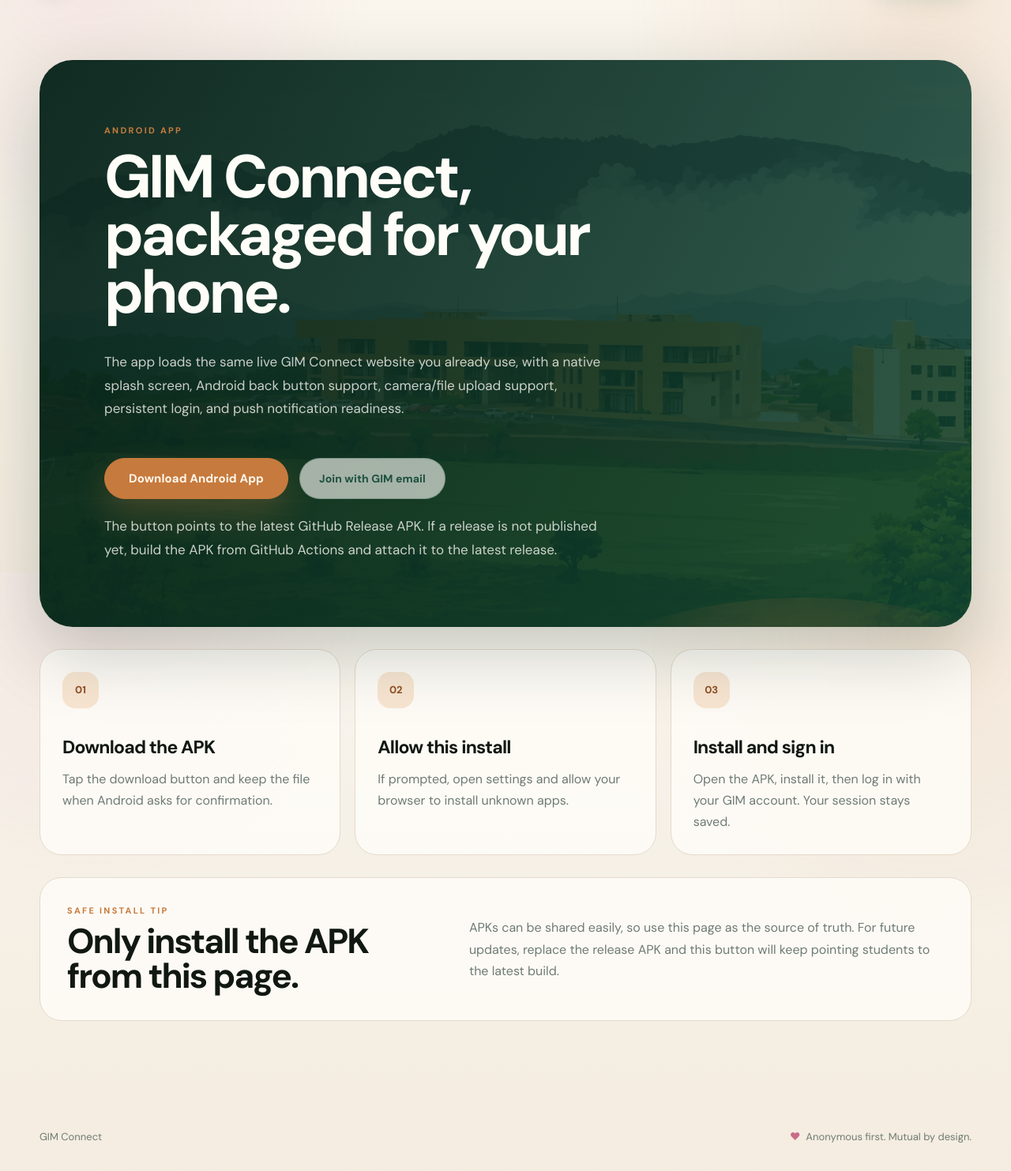
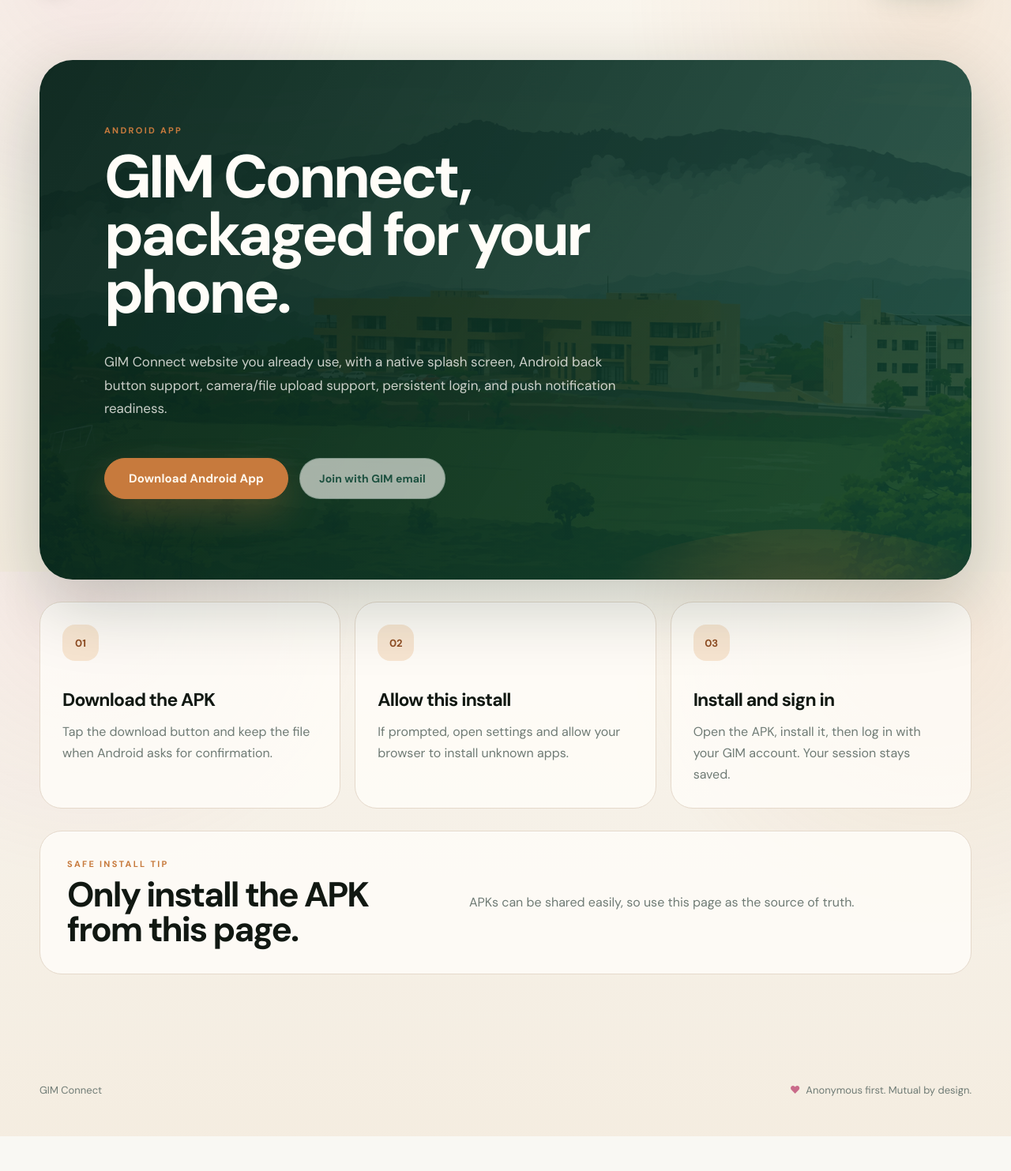
Before and after one commit to hraj065-blip/GIMconnect, a Django app: page /android/ in a window 1280 px wide. Shown: the part 76-1559 px from the top of the page at 79% size. After the commit the page ends 1515 px from the top, so only its background shows below. Run offline with Django 5.2, Linux system fonts and the light colour scheme; some web fonts are replaced.

Commit message:
Refine text in android_download.html for clarity
Updated text for clarity and removed redundancy in the Android download page.

```diff
--- a/templates/connect/android_download.html
+++ b/templates/connect/android_download.html
@@ -7,7 +7,7 @@
     <span class="eyebrow">Android app</span>
     <h1>GIM Connect, packaged for your phone.</h1>
     <p>
-      The app loads the same live GIM Connect website you already use, with a native splash screen,
+      GIM Connect website you already use, with a native splash screen,
       Android back button support, camera/file upload support, persistent login, and push notification readiness.
     </p>
     <div class="download-actions">
@@ -18,8 +18,7 @@
       <p class="download-note">This button downloads the APK bundled with the website.</p>
     {% else %}
       <p class="download-note">
-        The button points to the latest GitHub Release APK. If a release is not published yet,
-        build the APK from GitHub Actions and attach it to the latest release.
+
       </p>
     {% endif %}
   </div>
@@ -48,8 +47,7 @@
       <h2>Only install the APK from this page.</h2>
     </div>
     <p>
-      APKs can be shared easily, so use this page as the source of truth. For future updates,
-      replace the release APK and this button will keep pointing students to the latest build.
+      APKs can be shared easily, so use this page as the source of truth.
     </p>
   </div>
 </section>
```
